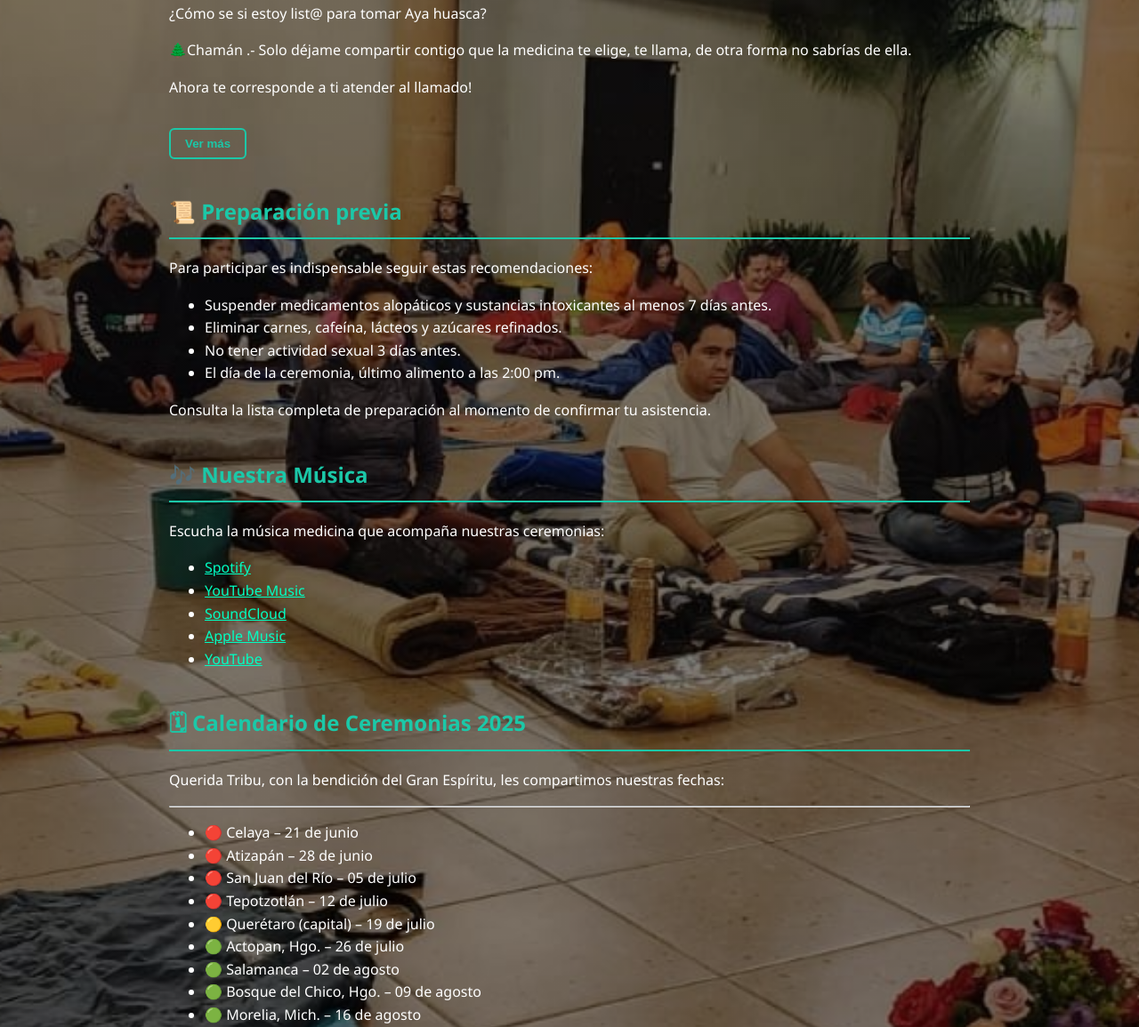
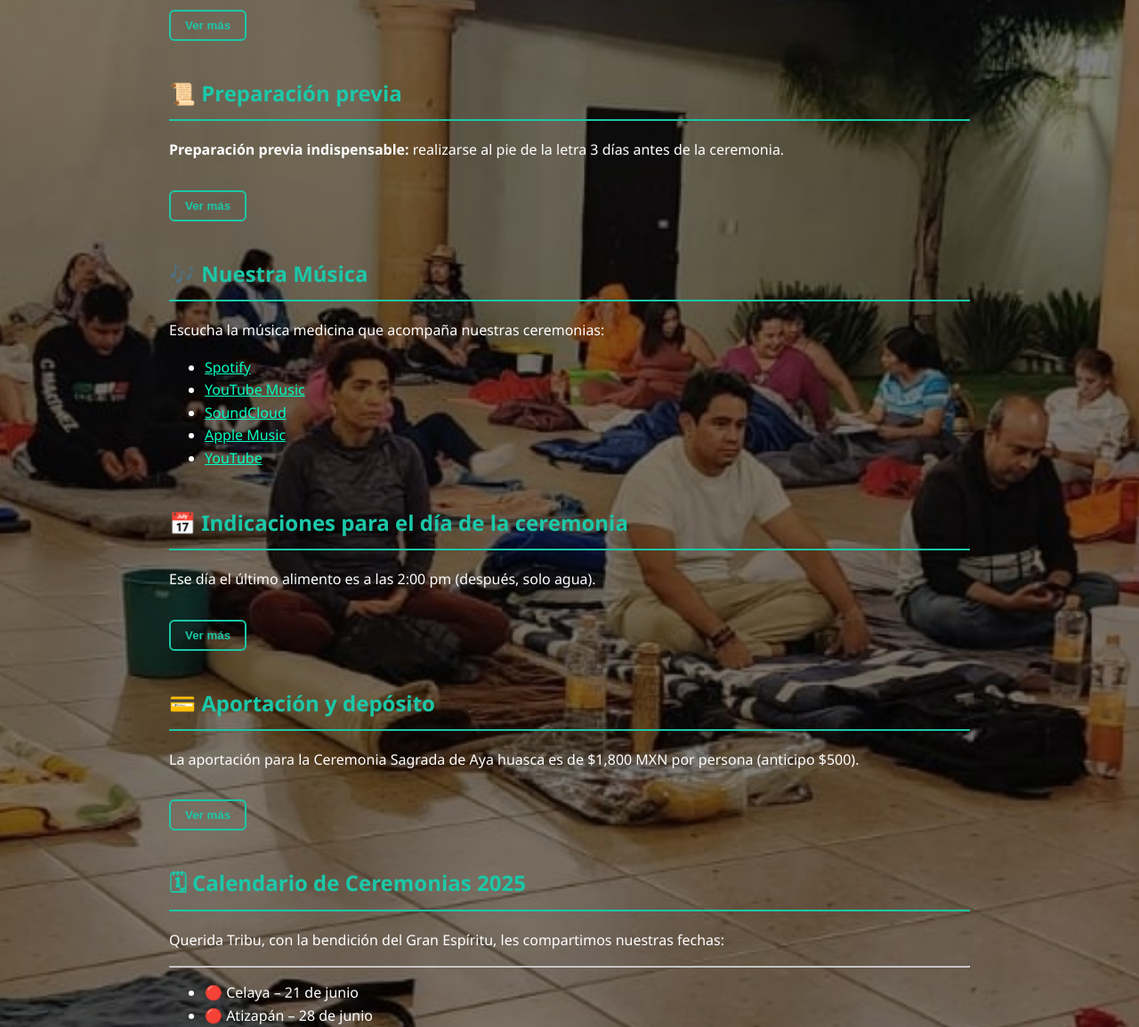
Before and after one commit to moisesdelvallegarcia/El-vuelo-del-condor, a plain HTML site: page index.html in a window 1280 px wide. Shown: the part 782-1937 px from the top of the page at 89% size. Drawn offline with Linux system fonts and the light colour scheme.

Commit message:
nuevas secciones e información index.html

```diff
--- a/index.html
+++ b/index.html
@@ -231,10 +231,10 @@
 
   <nav class="menu">
     <ul>
-      <li><a href="#sobre-nosotros">Sobre nosotros</a></li>
-      <li><a href="#nuestra-medicina">Nuestra Medicina</a></li>
+      <li><a href="#sobre-nosotros">Sobre nosotros y Nuestra Medicina</a></li>
       <li><a href="#preparacion-previa">Preparación previa</a></li>
       <li><a href="#nuestra-musica">Nuestra Música</a></li>
+      <li><a href="#indicaciones-ceremonia">Indicaciones ceremonia</a></li>
       <li><a href="#contacto">Contacto y reservas</a></li>
     </ul>
   </nav>
@@ -262,41 +262,79 @@
         <button class="toggle-more">Ver más</button>
     </section>
 
-
-
-      <p>La medicina es cocinada por la maestra vegetalista Bety, Abuela Chamana de la comunidad shipibo en la selva del Perú.</p>
-      <p>Nuestras ceremonias aplican un chamanismo contemporáneo con música medicina en vivo: ícaros, mantras y música medicina occidental.</p>
-
     <section id="chaman" class="section collapsible">
   <h2>🔥Le preguntaron al Chamán:</h2>
   <!-- Vista previa siempre visible -->
   <div class="preview">
-    <p>¿Cómo se si estoy list@ para tomar Aya huasca?</p>
+    <p>¿Cómo se si estoy list@ para tomar Ayahuasca?</p>
     <p>🌲Chamán .- Solo déjame compartir contigo que la medicina te elige, te llama, de otra forma no sabrías de ella. </p>
     <p>Ahora te corresponde a ti atender al llamado!</p>
   </div>
   <!-- Resto del contenido inicialmente oculto -->
   <div class="extra-content">
-    <p>Hombres y mujeres medicina guardianes del conocimiento Sagrado reconocidos en la Amada Presencia Yo Soy.</p>
-    <p>Más de una década trabajando con la medicina Ayahuasca y otras plantas maestras, y por supuesto con nuestro propio proceso para poder ofrecerles claridad y buena dirección en las ceremonias.</p>
-  </div>
+    <p>Ir a una ceremonia de Ayahuasca es algo muy especial: es iniciar un cambio de transformación en ti. Aya huasca es acercarte y reconectarte con tu Divinidad.</p>
+  <p>Si tú le preguntas a tu mente si quiere o si puede… siempre te dirá que no, que no hay tiempo; siempre sacará una excusa para posponer ese encuentro, porque una ceremonia de Aya huasca no se piensa, no es un evento social, no le corresponde al ego decidir. Una ceremonia es un compromiso contigo mism@.</p>
+  <p>Si le preguntas al ego, nunca va a poder; nunca se acomodan las cosas.</p>
+  <p>Cuando rebasas esa traba, entonces incluso tú vas hacia la Ayahuasca. No esperas a que llegue a tu ciudad, a que te acomode o a que puedan ir los amigos contigo. La buscas, la encuentras, te encuentras.</p>
+  <p>Compartiendo Medicinas Ancestrales desde la Amada Presencia Yo Soy.</p> </div>
   <button class="toggle-more">Ver más</button>
 </section>
 
 
     </section>
 
-    <section id="preparacion-previa" class="section">
-      <h2>📜 Preparación previa</h2>
-      <p>Para participar es indispensable seguir estas recomendaciones:</p>
-      <ul>
-        <li>Suspender medicamentos alopáticos y sustancias intoxicantes al menos 7 días antes.</li>
-        <li>Eliminar carnes, cafeína, lácteos y azúcares refinados.</li>
-        <li>No tener actividad sexual 3 días antes.</li>
-        <li>El día de la ceremonia, último alimento a las 2:00 pm.</li>
-      </ul>
-      <p>Consulta la lista completa de preparación al momento de confirmar tu asistencia.</p>
-    </section>
+    <section id="preparacion-previa" class="section collapsible">
+  <h2>📜 Preparación previa</h2>
+
+  <!-- Vista previa -->
+  <div class="preview">
+    <p><strong>Preparación previa indispensable:</strong> realizarse al pie de la letra 3 días antes de la ceremonia.</p>
+  </div>
+
+  <!-- Contenido completo oculto hasta “Ver más” -->
+  <div class="extra-content">
+    <p><strong>Toma nota 📝:</strong></p>
+    <ul>
+      <li>Suspender el uso de medicamentos alopáticos (antidepresivos, ansiolíticos, pastillas para dormir o antigripales) mínimo 7 días antes. Contáctanos para dudas sobre tratamientos específicos.</li>
+      <li>Eliminar consumo de cualquier tipo de carne: roja, blanca, mariscos y especialmente cerdo.</li>
+      <li>Evitar cafeína, chocolate y café.</li>
+      <li>No consumir alcohol (ni una cerveza), cigarrillos o cualquier sustancia intoxicante.</li>
+      <li>Suspender otras medicinas naturales como cannabis, suplementos o tés con valeriana, hierba de San Juan, pasiflora, etc.</li>
+      <li>No tener actividad sexual de ningún tipo. Reservar energía sexual (no eyacular).</li>
+      <li>Eliminar el consumo de azúcar, grasas, alimentos procesados y “chatarra”.</li>
+      <li>Suspender refrescos (gaseosas) y bebidas muy frías.</li>
+      <li>Suspender lácteos 3 días previos (leche, queso, crema, yogur, etc.).</li>
+      <li>El día de la ceremonia, último alimento a las 2:00 pm (después, solo agua). Puedes hacer ayuno completo (opcional).</li>
+      <li>Procurar actividades saludables que relajen cuerpo, mente y corazón: meditación, yoga, ejercicio suave, caminata en la naturaleza, contacto con mascotas, jardinería ligera, etc.</li>
+    </ul>
+
+    <p><strong>Sugerencias que SÍ PUEDES COMER 🧂:</strong></p>
+    <ul>
+      <li>Huevo</li>
+      <li>Tortillas</li>
+      <li>Lentejas (en sopa o preparaciones sin tocino)</li>
+      <li>Caldo de habas</li>
+      <li>Verduras (sopa, al vapor, asadas, crudas o guisos)</li>
+      <li>Frijoles (en caldo, machacados, enfrijoladas)</li>
+      <li>Ensaladas</li>
+      <li>Cóctel de frutas</li>
+      <li>Champiñones en caldo o guisos</li>
+      <li>Nopalitos asados o guisados</li>
+      <li>Guacamole</li>
+      <li>Soya en diferentes guisos</li>
+      <li>Taquitos de papa, frijol o aguacate</li>
+      <li>Arroz</li>
+      <li>Jugos naturales</li>
+      <li>Agua de coco natural</li>
+      <li>Agua de frutas (sin endulzar extra)</li>
+      <li>Agua de limón (sin endulzar)</li>
+      <li>Algunos tés</li>
+      <li>Leche de coco (sin lácteos)</li>
+    </ul>
+  </div>
+
+  <button class="toggle-more">Ver más</button>
+</section>
 
     <section id="nuestra-musica" class="section">
       <h2>🎶 Nuestra Música</h2>
@@ -310,6 +348,60 @@
       </ul>
     </section>
 
+
+<section id="indicaciones-ceremonia" class="section collapsible">
+  <h2>📅 Indicaciones para el día de la ceremonia</h2>
+
+  <!-- Vista previa -->
+  <div class="preview">
+    <p>Ese día el último alimento es a las 2:00 pm (después, solo agua).</p>
+  </div>
+
+  <!-- Contenido completo oculto hasta “Ver más” -->
+  <div class="extra-content">
+    <ul>
+      <li>Llevar ropa cómoda y calientita 🧤</li>
+      <li>Sleeper y/o cobijas para un tendidito 🛌🏻 (evitar colchones inflables)</li>
+      <li>Papel de baño 🧻</li>
+      <li>Agua para beber en cilindro retornable 🍶</li>
+      <li>Cubetita chica para purga 🪣</li>
+      <li>Taza ☕ para compartir cacao ceremonial (al día siguiente en el círculo de palabra)</li>
+      <li>Opcional: flores para el altar 💐</li>
+    </ul>
+
+    <p>Empezamos sábado 8:00 pm (favor de llegar puntuales)
+    Terminamos domingo 11:00 am aproximadamente.</p>
+  </div>
+
+  <button class="toggle-more">Ver más</button>
+</section>
+
+<!-- Sección: Información de pago y reservas -->
+<section id="pago-reserva" class="section collapsible">
+  <h2>💳 Aportación y depósito</h2>
+
+  <!-- Vista previa -->
+  <div class="preview">
+    <p>La aportación para la Ceremonia Sagrada de Aya huasca es de $1,800 MXN por persona (anticipo $500).</p>
+  </div>
+
+  <!-- Contenido completo oculto hasta “Ver más” -->
+  <div class="extra-content">
+    <p>Se debe dar un anticipo de $500 MXN para confirmar tu lugar; el resto se paga el día de la ceremonia.</p>
+    <p>👉🏻 Una vez que reservas, te agregamos al grupo de WhatsApp y enviamos la dirección exacta.</p>
+    <p>Nuestros grupos son reducidos, cupo limitado: anótate con tiempo.</p>
+
+    <h3>Datos para el anticipo (BBVA):</h3>
+    <p><strong>Tarjeta:</strong> 4152 3138 8403 3270<br>
+    <strong>CLABE:</strong> 012 290 01517522398 7<br>
+    <strong>A nombre de:</strong> Marlon Rocha</p>
+
+    <p>Para transferencia, depósito en Oxxo, PráctiCaja o banco.</p>
+    <p>Gracias, saludos y bendiciones.</p>
+  </div>
+
+  <button class="toggle-more">Ver más</button>
+</section>
 <section id="calendario" class="section">
   <h2>🗓 Calendario de Ceremonias 2025</h2>
   <p>Querida Tribu, con la bendición del Gran Espíritu, les compartimos nuestras fechas:</p>
```
